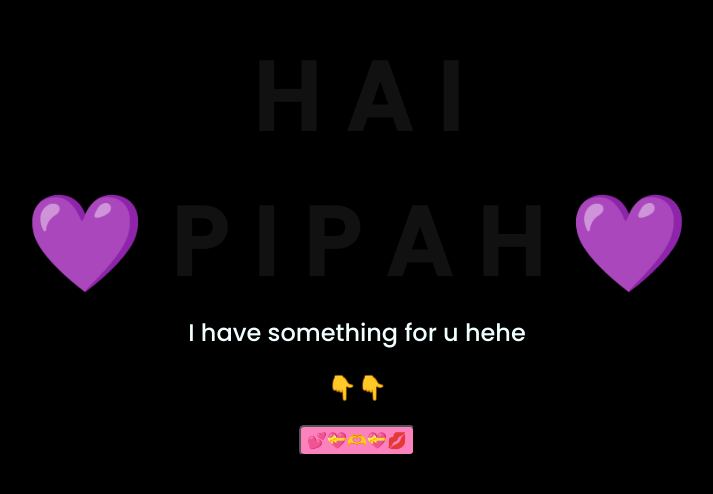
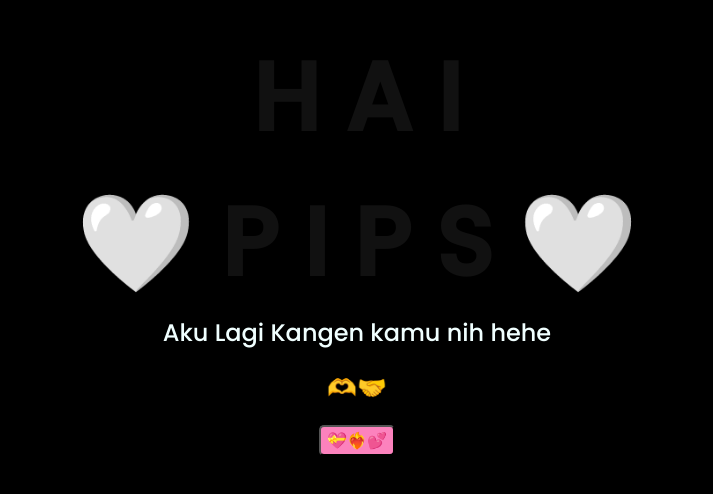
Before and after one commit to AFROMENNN/hai-pips, a plain HTML site: page index.html in a window 1280 px wide. Shown: the part 168-662 px from the top of the page, without its empty margins (291-1004 px from the left). Drawn offline with Linux system fonts and the light colour scheme.

Commit message:
first commit

```diff
--- a/index.html
+++ b/index.html
@@ -16,23 +16,22 @@
         <span></span>
     </div>
     <div class="greetings">
-        <span>💜</span>
+        <span>🤍</span>
         <span>P</span>
         <span>I</span>
         <span>P</span>
-        <span>A</span>
-        <span>H</span>
-        <span>💜</span>
+        <span>S</span>
+        <span>🤍</span>
     </div>
     <div class="description">
-        <span>I have something for u hehe</span>
+        <span>Aku Lagi Kangen kamu nih hehe </span>
     </div>
     <div class="description">
-        <span>👇👇</span>
+        <span>🫶🤝</span>
     </div>
     <div class="button">
         <button>
-            <a href="flower.html">💕💝🫶💝💋</a>
+            <a href="flower.html">💝❤️‍🔥💕</a>
         </button>
     </div>
 
```
